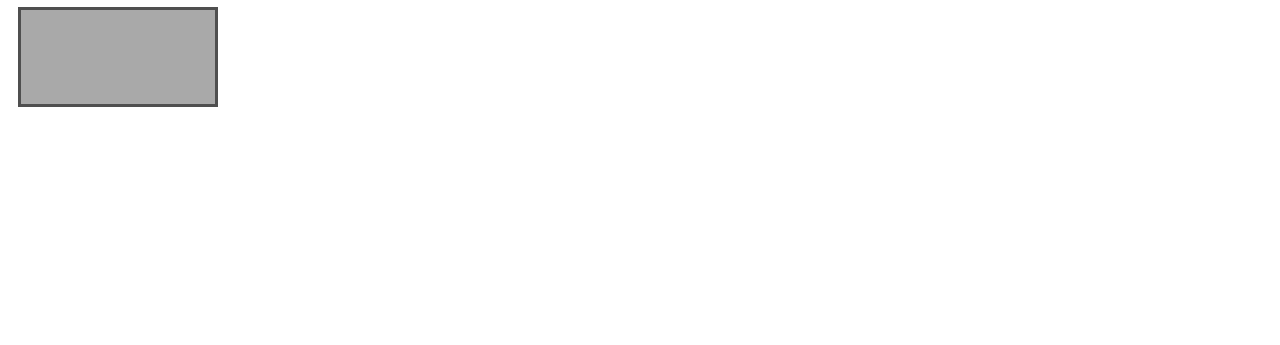
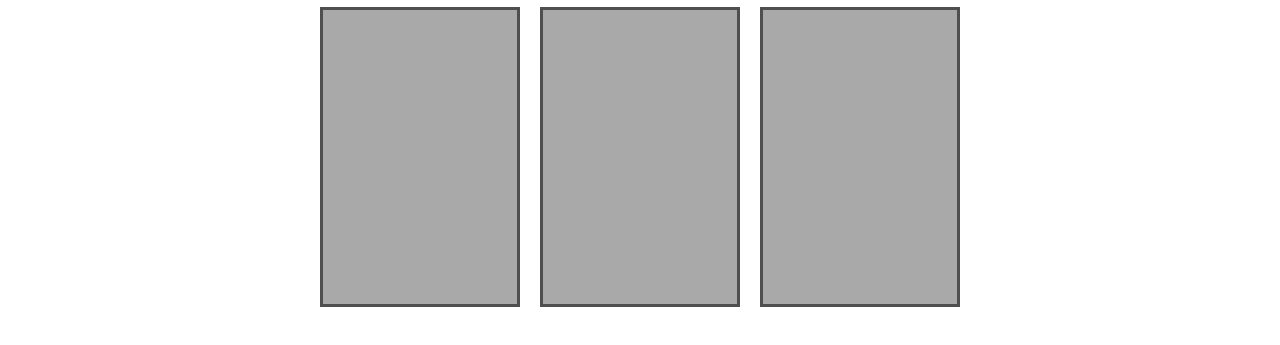
Before and after one commit to TaylorMaDEWotK18/Test, a plain HTML site: page index.html in a window 1280 px wide. Shown: the part 277-622 px from the top of the page. Drawn offline with Linux system fonts and the light colour scheme.

Commit message:
playing with flex direction

```diff
--- a/index.html
+++ b/index.html
@@ -18,6 +18,8 @@
 	</div>
 	<div class="flexbox-container">
 		<div class="flexbox-item flexbox-item-1"></div>
+		<div class="flexbox-item flexbox-item-2"></div>
+		<div class="flexbox-item flexbox-item-3"></div>
 	</div>
 </body>
 </html>
--- a/style.css
+++ b/style.css
@@ -21,7 +21,12 @@
 	background-color: rgb(208, 125, 244);
 }
 
-           /* Flexbox Training */
+/* Flexbox Training */
+.flexbox-container {
+	display: flex;
+	flex-direction: row;
+	justify-content: center;
+}
 .flexbox-item {
 	width: 200px;
 	margin: 10px;
```
